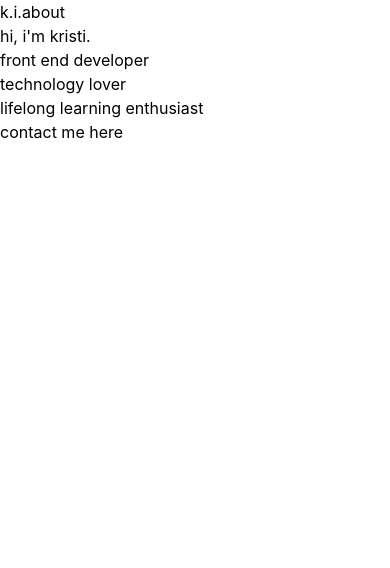
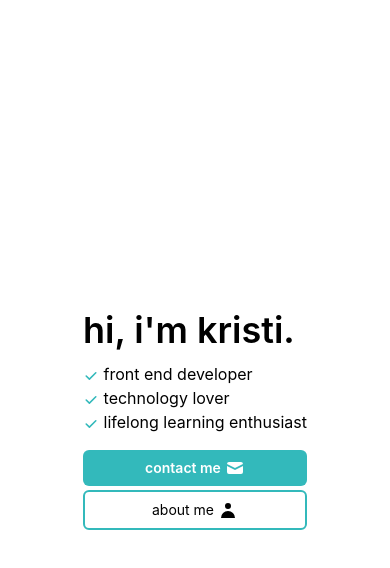
Before and after one commit to kristiingco/portfolio, a Next.js app: page / in a window 390 px wide. Shown: the top 568 px of the page. Built offline with nearby package versions, Linux system fonts and the light colour scheme.

Commit message:
Style hero banner for mobile

```diff
--- /dev/null
+++ b/components/AboutSection.js
@@ -0,0 +1,24 @@
+import React from "react";
+
+const AboutSection = () => {
+  return (
+    <div>
+      <div>
+        <h2>about</h2>
+        <div>
+          <p>
+            Toffee bear claw toffee cupcake brownie sesame snaps. Jelly-o sesame
+            snaps muffin oat cake muffin sugar plum. Cotton candy fruitcake
+            halvah cake tootsie roll. Marshmallow jelly cookie macaroon muffin
+            tart. Cake cheesecake chocolate bar tiramisu shortbread biscuit bear
+            claw gummies. Toffee shortbread donut soufflé icing dragée
+            fruitcake. Dessert lollipop cake caramels apple pie apple pie. Bear
+            claw toffee powder cookie macaroon croissant.
+          </p>
+        </div>
+      </div>
+    </div>
+  );
+};
+
+export default AboutSection;
--- /dev/null
+++ b/components/CustomButton.js
@@ -0,0 +1,17 @@
+import React from "react";
+
+const CustomButton = ({ buttonText, styleType, Icon }) => {
+  return (
+    <button
+      className={`flex justify-center items-center gap-1 text-sm ${
+        styleType === "primary"
+          ? " bg-cool-green text-white font-semibold"
+          : "border-2 border-cool-green"
+      } w-full p-2 rounded-md my-1`}
+    >
+      {buttonText} <Icon className="w-5 h-5" />
+    </button>
+  );
+};
+
+export default CustomButton;
--- a/components/HeroBanner.js
+++ b/components/HeroBanner.js
@@ -1,18 +1,42 @@
 import React from "react";
+import { CheckIcon } from "@heroicons/react/solid";
+import { MailIcon } from "@heroicons/react/solid";
+import { UserIcon } from "@heroicons/react/solid";
+import CustomButton from "./CustomButton";
 
 const HeroBanner = () => {
   return (
-    <div>
-      <div>
-        <h1>hi, i&apos;m kristi.</h1>
-        <p>
+    <div className="w-screen h-screen flex justify-center items-center">
+      <div className="flex flex-col gap-3">
+        <h1 className="font-semibold text-4xl">hi, i&apos;m kristi.</h1>
+        <div>
           <ul>
-            <li>front end developer</li>
-            <li>technology lover</li>
-            <li>lifelong learning enthusiast</li>
+            <li>
+              <CheckIcon className="text-cool-green h-4 w-4 inline" /> front end
+              developer
+            </li>
+            <li>
+              <CheckIcon className="text-cool-green h-4 w-4 inline" />{" "}
+              technology lover
+            </li>
+            <li>
+              <CheckIcon className="text-cool-green h-4 w-4 inline" /> lifelong
+              learning enthusiast
+            </li>
           </ul>
-        </p>
-        <button>contact me here</button>
+        </div>
+        <div>
+          <CustomButton
+            buttonText={"contact me"}
+            styleType="primary"
+            Icon={MailIcon}
+          />
+          <CustomButton
+            buttonText={"about me"}
+            styleType="secondary"
+            Icon={UserIcon}
+          />
+        </div>
       </div>
     </div>
   );
--- a/package.json
+++ b/package.json
@@ -9,6 +9,7 @@
     "lint": "next lint"
   },
   "dependencies": {
+    "@heroicons/react": "^1.0.6",
     "next": "12.1.6",
     "react": "18.2.0",
     "react-dom": "18.2.0"
--- a/pages/index.js
+++ b/pages/index.js
@@ -1,4 +1,5 @@
 import Head from "next/head";
+import AboutSection from "../components/AboutSection";
 import HeroBanner from "../components/HeroBanner";
 import NavBar from "../components/NavBar";
 
@@ -12,7 +13,6 @@ export default function Home() {
       </Head>
 
       <main>
-        <NavBar />
         <HeroBanner />
       </main>
     </div>
--- a/tailwind.config.js
+++ b/tailwind.config.js
@@ -5,7 +5,11 @@ module.exports = {
     "./components/**/*.{js,ts,jsx,tsx}",
   ],
   theme: {
-    extend: {},
+    extend: {
+      colors: {
+        "cool-green": "#33B9BB",
+      },
+    },
   },
   plugins: [],
 };
```
Also changed, not shown: 1 other file (tests, documents, lock files or other folders).
